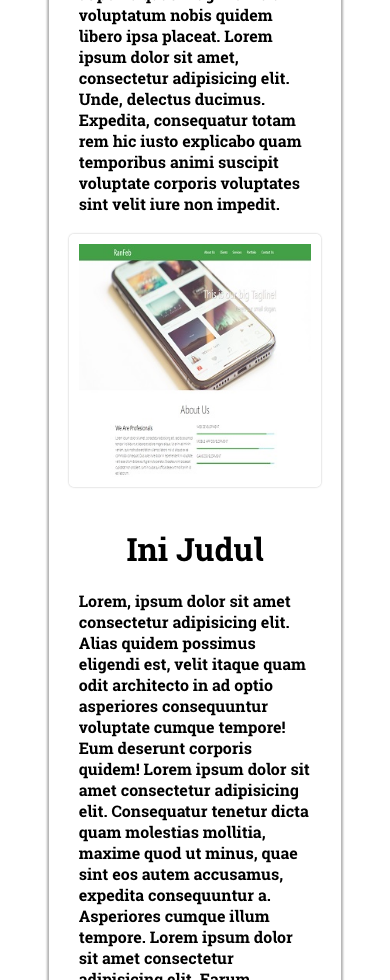
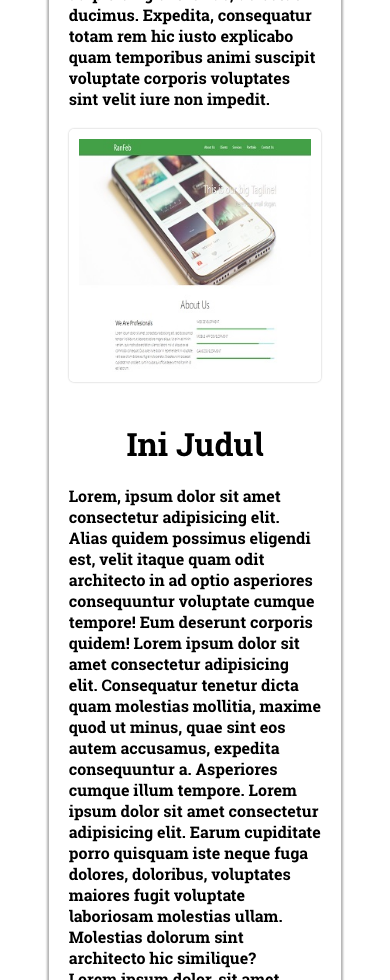
Before and after one commit to randi089/coba-flex-box-css, a plain HTML site: page index.html in a window 390 px wide. Shown: the part 1020-2000 px from the top of the page. Drawn offline with Linux system fonts and the light colour scheme.

Commit message:
fix bug dikit

```diff
--- a/css/style.css
+++ b/css/style.css
@@ -16,6 +16,7 @@
 * {
     margin: 0;
     padding: 0;
+    box-sizing: border-box;
 }
 
 body {
@@ -79,12 +80,14 @@ nav ul li a:hover {
     min-height: 100vh;
     margin: 0 auto;
     box-shadow: 2px 0 2px rgba(0, 0, 0, .3), -2px 0 2px rgba(0, 0, 0, .3);
-    box-sizing: border-box;
     padding: 60px 140px 40px;
     display: flex;
     flex-direction: column;
     align-items: center;
-    flex-wrap: wrap;
+}
+
+.content>p {
+    align-self: self-start;
 }
 
 .content h1 {
@@ -93,18 +96,12 @@ nav ul li a:hover {
     font-size: 2em;
 }
 
-.content>.img {
-    display: flex;
-    justify-content: center;
-    box-sizing: border-box;
-}
-
-.content>.img>img {
+.content>img {
     max-width: 100%;
     border: 10px solid #fff;
     box-shadow: 0 0 2px rgba(0, 0, 0, .3);
     border-radius: 5px;
-    margin: 20px;
+    margin: 20px 0;
 }
 
 .contentp {
@@ -113,7 +110,6 @@ nav ul li a:hover {
     min-height: 100vh;
     margin: 0 auto;
     box-shadow: 2px 0 2px rgba(0, 0, 0, .3), -2px 0 2px rgba(0, 0, 0, .3);
-    box-sizing: border-box;
     padding: 80px 120px 40px;
     display: flex;
     justify-content: space-between;
@@ -123,7 +119,6 @@ nav ul li a:hover {
 .contentp>.produk {
     box-shadow: 0 0 2px 1px rgba(0, 0, 0, .3);
     padding: 20px;
-    box-sizing: border-box;
     margin-bottom: 20px;
     display: flex;
     flex-direction: column;
@@ -154,7 +149,6 @@ nav ul li a:hover {
     font-size: 1.2em;
     border-radius: 10px;
     box-shadow: 0 0 2px rgba(0, 0, 0, .3);
-    box-sizing: border-box;
     align-self: stretch;
     transition: all .2s;
 }
@@ -334,4 +328,9 @@ footer .icon {
     .menu-toggle {
         display: flex;
     }
+
+    .content {
+        padding: 80px 20px 40px;
+        align-items: center;
+    }
 }
--- a/index.html
+++ b/index.html
@@ -34,21 +34,13 @@
     <!-- Content -->
     <section class="content">
         <h1>Ini Judul</h1>
-        <div class="isi">
         <p>Lorem, ipsum dolor sit amet consectetur adipisicing elit. Alias quidem possimus eligendi est, velit itaque quam odit architecto in ad optio asperiores consequuntur voluptate cumque tempore! Eum deserunt corporis quidem! Lorem ipsum dolor sit amet consectetur adipisicing elit. Consequatur tenetur dicta quam molestias mollitia, maxime quod ut minus, quae sint eos autem accusamus, expedita consequuntur a. Asperiores cumque illum tempore. Lorem ipsum dolor sit amet consectetur adipisicing elit. Earum cupiditate porro quisquam iste neque fuga dolores, doloribus, voluptates maiores fugit voluptate laboriosam molestias ullam. Molestias dolorum sint architecto hic similique?</p>
         <p>Lorem ipsum dolor, sit amet consectetur adipisicing elit. Neque dolores quod fuga illo consequuntur molestias rem mollitia ipsam error. Magnam inventore quidem asperiores quod, nihil aspernatur dolorem illum blanditiis nostrum? Lorem ipsum, dolor sit amet consectetur adipisicing elit. Repellendus alias recusandae inventore mollitia deserunt distinctio, temporibus odit aut maxime at porro quas magni officia voluptatum nobis quidem libero ipsa placeat. Lorem ipsum dolor sit amet, consectetur adipisicing elit. Unde, delectus ducimus. Expedita, consequatur totam rem hic iusto explicabo quam temporibus animi suscipit voluptate corporis voluptates sint velit iure non impedit.</p>
-        </div>
-        <div class="img">
         <img src="img/index/1.jpg">
-        </div>
         <h1>Ini Judul</h1>
-        <div class="isi">
         <p>Lorem, ipsum dolor sit amet consectetur adipisicing elit. Alias quidem possimus eligendi est, velit itaque quam odit architecto in ad optio asperiores consequuntur voluptate cumque tempore! Eum deserunt corporis quidem! Lorem ipsum dolor sit amet consectetur adipisicing elit. Consequatur tenetur dicta quam molestias mollitia, maxime quod ut minus, quae sint eos autem accusamus, expedita consequuntur a. Asperiores cumque illum tempore. Lorem ipsum dolor sit amet consectetur adipisicing elit. Earum cupiditate porro quisquam iste neque fuga dolores, doloribus, voluptates maiores fugit voluptate laboriosam molestias ullam. Molestias dolorum sint architecto hic similique?</p>
         <p>Lorem ipsum dolor, sit amet consectetur adipisicing elit. Neque dolores quod fuga illo consequuntur molestias rem mollitia ipsam error. Magnam inventore quidem asperiores quod, nihil aspernatur dolorem illum blanditiis nostrum? Lorem ipsum, dolor sit amet consectetur adipisicing elit. Repellendus alias recusandae inventore mollitia deserunt distinctio, temporibus odit aut maxime at porro quas magni officia voluptatum nobis quidem libero ipsa placeat. Lorem ipsum dolor sit amet, consectetur adipisicing elit. Unde, delectus ducimus. Expedita, consequatur totam rem hic iusto explicabo quam temporibus animi suscipit voluptate corporis voluptates sint velit iure non impedit.</p>
-        </div>
-        <div class="img">
         <img src="img/index/2.jpg">
-        </div>
     </section>
     <!-- end Content -->
 
```
Lines whose indentation alone changed are shown as unchanged.
